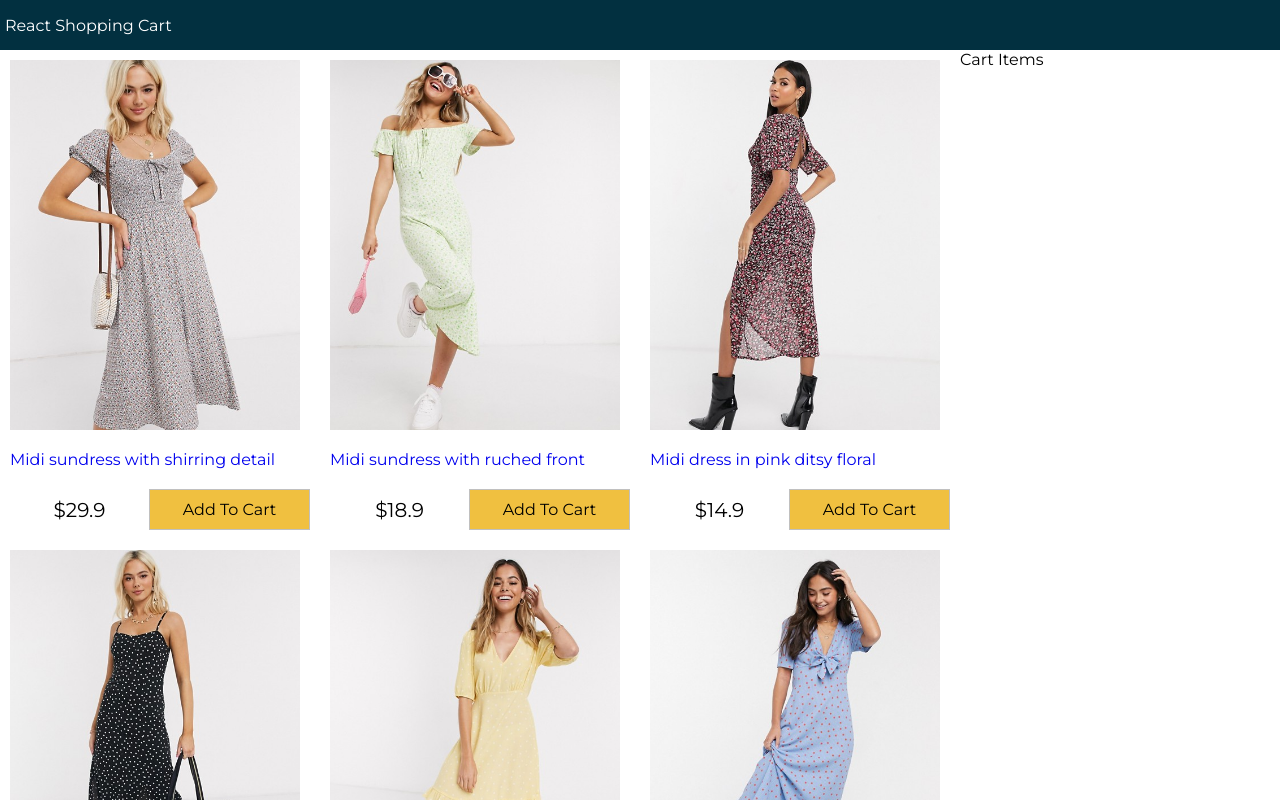
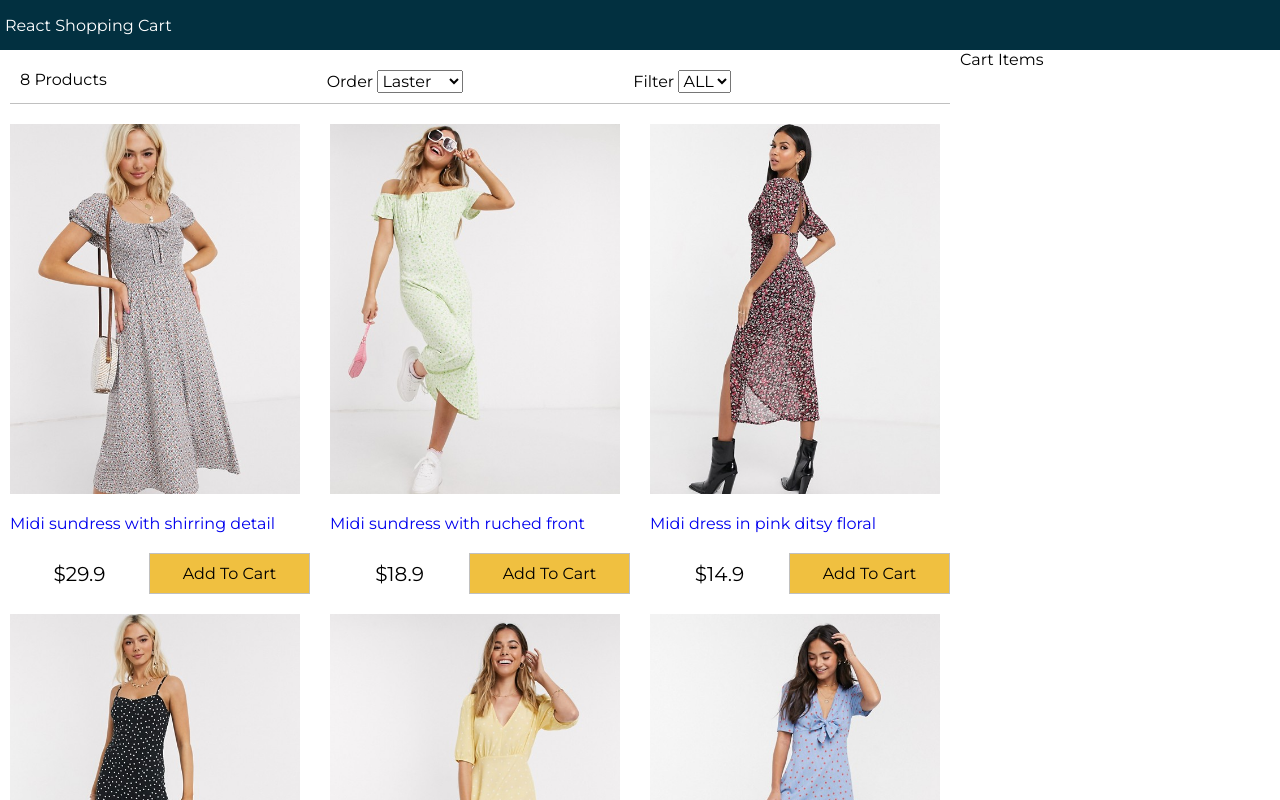
Before and after one commit to HaMinhLong/shopping-cart, a React (Create React App) app: page / in a window 1280 px wide. Shown: the top 800 px of the page. Built offline with nearby package versions, Linux system fonts and the light colour scheme.

Commit message:
create filter component

```diff
--- a/src/App.js
+++ b/src/App.js
@@ -1,7 +1,8 @@
 // feature 1
 import React from "react";
+import data from "./data.json";
 import Products from "./components/Products";
-import data from "./data.json";
+import Filter from "./components/Filter";
 
 class App extends React.Component {
   constructor(props) {
@@ -9,10 +10,49 @@
 
     this.state = {
       products: data.products,
+      sort: "",
       size: "",
-      sort: "",
     };
   }
+
+  sortProducts = (e) => {
+    const sort = e.target.value;
+
+    this.setState((state) => ({
+      sort: sort,
+      products: this.state.products
+        .slice()
+        .sort((a, b) =>
+          sort === "lowest"
+            ? a.price > b.price
+              ? 1
+              : -1
+            : sort === "highest"
+            ? a.price < b.price
+              ? 1
+              : -1
+            : a._id < b._id
+            ? 1
+            : -1
+        ),
+    }));
+  };
+
+  filterProducts = (e) => {
+    if (e.target.value === "") {
+      this.setState({
+        size: e.target.value,
+        products: data.products,
+      });
+    } else {
+      this.setState({
+        size: e.target.value,
+        products: data.products.filter(
+          (product) => product.availableSizes.indexOf(e.target.value) >= 0
+        ),
+      });
+    }
+  };
 
   render() {
     return (
@@ -22,6 +62,13 @@
         </header>
         <main className="content">
           <div className="main">
+            <Filter
+              count={this.state.products.length}
+              size={this.state.size}
+              sort={this.state.sort}
+              filterProducts={this.filterProducts}
+              sortProducts={this.sortProducts}
+            />
             <Products products={this.state.products} />
           </div>
           <div className="slidebar">Cart Items</div>
--- /dev/null
+++ b/src/components/Filter.js
@@ -0,0 +1,42 @@
+import React, { Component } from "react";
+class Filter extends Component {
+  render() {
+    return (
+      <div className="filter">
+        <div className="filter-result">{this.props.count} Products</div>
+        <div className="filter-sort">
+          Order{" "}
+          <select
+            name=""
+            id=""
+            value={this.props.sort}
+            onChange={this.props.sortProducts}
+          >
+            <option value="">Laster</option>
+            <option value="lowest">Lowest</option>
+            <option value="highest">Highest</option>
+          </select>
+        </div>
+        <div className="filter-size">
+          Filter{" "}
+          <select
+            name=""
+            id=""
+            value={this.props.size}
+            onChange={this.props.filterProducts}
+          >
+            <option value="">ALL</option>
+            <option value="SX">XS</option>
+            <option value="S">S</option>
+            <option value="M">M</option>
+            <option value="L">L</option>
+            <option value="XL">XL</option>
+            <option value="XXL">XXL</option>
+          </select>
+        </div>
+      </div>
+    );
+  }
+}
+
+export default Filter;
--- a/src/index.css
+++ b/src/index.css
@@ -117,3 +117,15 @@
 .product .product-price .button.primary {
   background: #f0c040;
 }
+
+/* filter */
+.filter {
+  display: flex;
+  justify-content: space-between;
+  padding: 1rem;
+  margin: 1rem;
+  border-bottom: 0.1rem solid #c0c0c0;
+}
+.filter div {
+  flex: 1;
+}
```
